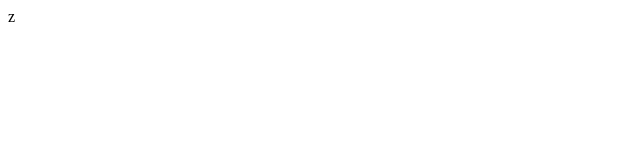
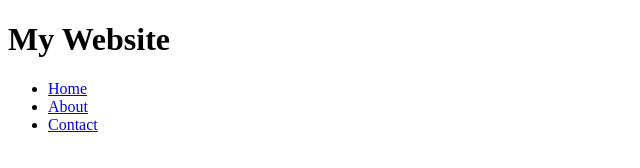
Before and after one commit to Sumesh2106/FSWD_SEP, a plain HTML site: page index.html in a window 1280 px wide. Shown: the whole page, without its empty margins (0-640 px from the left). Drawn offline with Linux system fonts and the light colour scheme.

Commit message:
first modification has doned

```diff
--- a/index.html
+++ b/index.html
@@ -6,6 +6,17 @@
     <title>Document</title>
 </head>
 <body>
+    <header>
+        <h1>My Website</h1>
+        <nav>
+            <ul>
+                <li><a href="#">Home</a></li>
+                <li><a href="#">About</a></li>
+                <li><a href="#">Contact</a></li>
+            </ul>
+        </nav>
+
+    </header>
 
 </body>
-</html>z
+</html>
```
